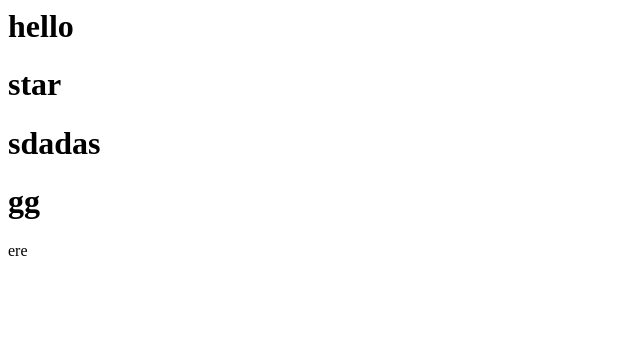
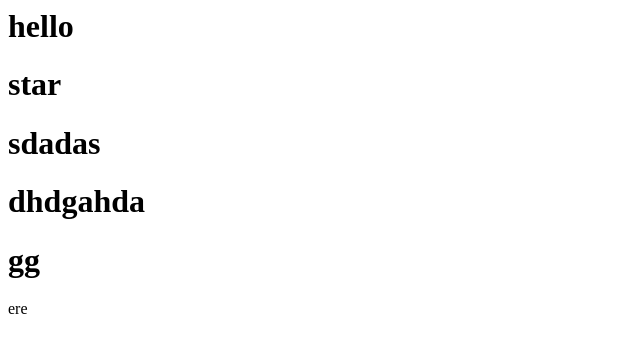
Before and after one commit to matajustin123/MATA-BSIT-2C, a plain HTML site: page INDEX.HTML in a window 1280 px wide. Shown: the whole page, without its empty margins (0-640 px from the left). Drawn offline with Linux system fonts and the light colour scheme.

Commit message:
6 commit

```diff
--- a/INDEX.HTML
+++ b/INDEX.HTML
@@ -3,7 +3,7 @@
 <h1>sdadas</h1>
 <h1></h1>
 <h1></h1>
-<h1></h1>
+<h1>dhdgahda</h1>
 <h1></h1>
 <h1></h1>
 <h1>gg</h1>
```
